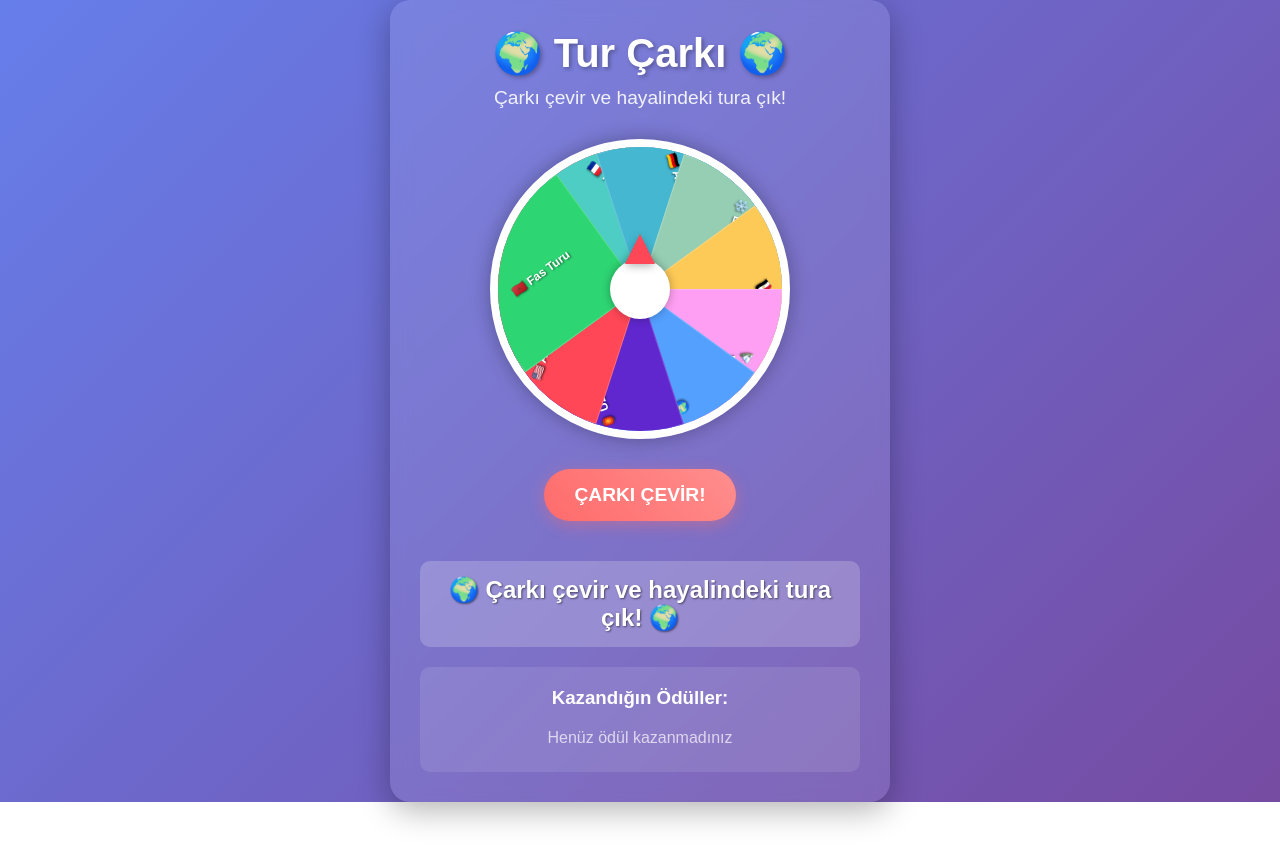
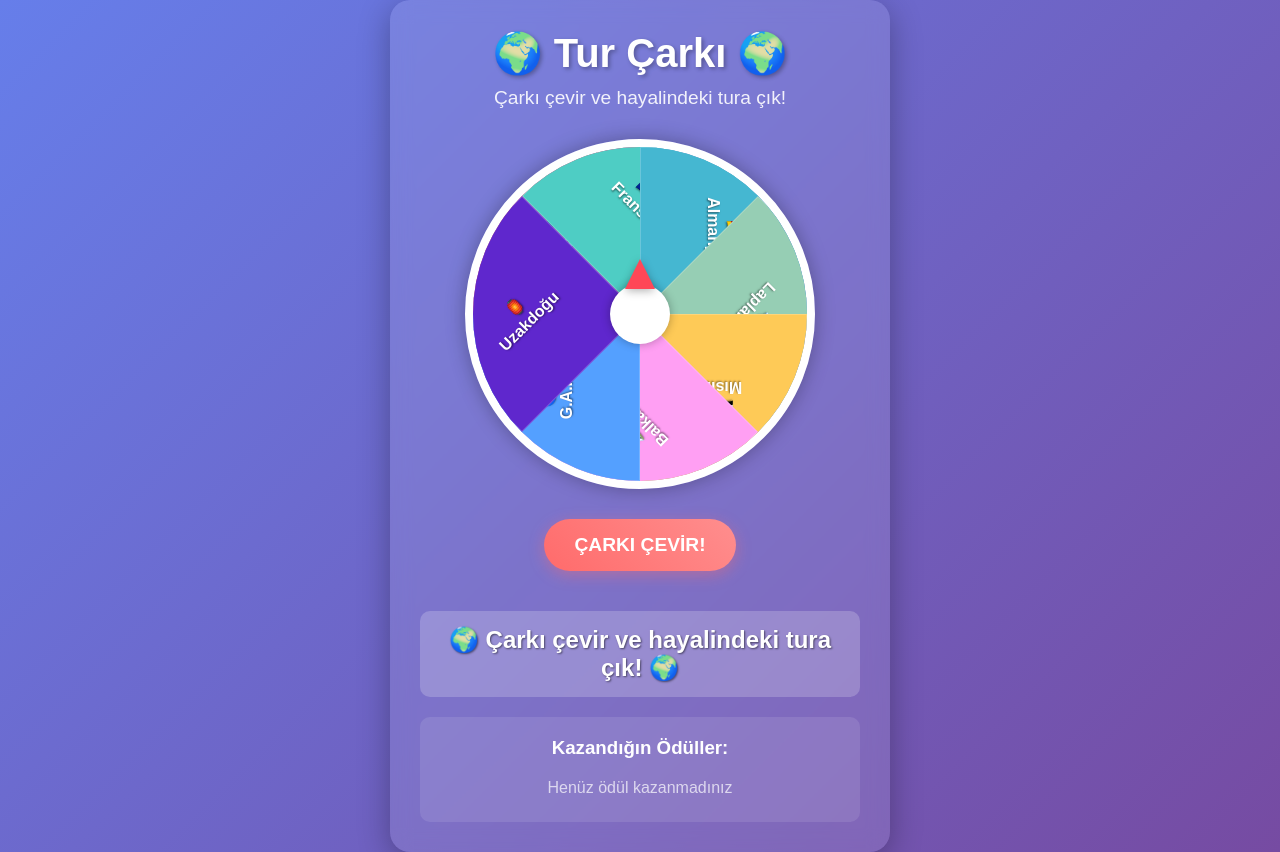
Before and after one commit to sezaidemirer/pronto_cark, a plain HTML site: page index.html in a window 1280 px wide. Before the commit the page ends 802 px from the top, so only its background shows below. Drawn offline with Linux system fonts and the light colour scheme.

Commit message:
Çark tasarımı düzeltildi - 8 bölüm, büyük yazı, daha okunabilir

```diff
--- a/index.html
+++ b/index.html
@@ -13,16 +13,14 @@
 
         <div class="wheel-container">
             <div class="wheel" id="wheel">
-                <div class="wheel-section" data-prize="İtalya Turu">🇮🇹 İtalya Turu</div>
-                <div class="wheel-section" data-prize="Fransa Turu">🇫🇷 Fransa Turu</div>
-                <div class="wheel-section" data-prize="Almanya Turu">🇩🇪 Almanya Turu</div>
-                <div class="wheel-section" data-prize="Lapland Turu">❄️ Lapland Turu</div>
-                <div class="wheel-section" data-prize="Mısır Turu">🇪🇬 Mısır Turu</div>
-                <div class="wheel-section" data-prize="Balkan Turu">🏔️ Balkan Turu</div>
-                <div class="wheel-section" data-prize="G.A.P Turu">🌍 G.A.P Turu</div>
-                <div class="wheel-section" data-prize="Uzakdoğu Turu">🏮 Uzakdoğu Turu</div>
-                <div class="wheel-section" data-prize="Amerika Turu">🇺🇸 Amerika Turu</div>
-                <div class="wheel-section" data-prize="Fas Turu">🇲🇦 Fas Turu</div>
+                <div class="wheel-section" data-prize="İtalya Turu">🇮🇹<br>İtalya</div>
+                <div class="wheel-section" data-prize="Fransa Turu">🇫🇷<br>Fransa</div>
+                <div class="wheel-section" data-prize="Almanya Turu">🇩🇪<br>Almanya</div>
+                <div class="wheel-section" data-prize="Lapland Turu">❄️<br>Lapland</div>
+                <div class="wheel-section" data-prize="Mısır Turu">🇪🇬<br>Mısır</div>
+                <div class="wheel-section" data-prize="Balkan Turu">🏔️<br>Balkan</div>
+                <div class="wheel-section" data-prize="G.A.P Turu">🌍<br>G.A.P</div>
+                <div class="wheel-section" data-prize="Uzakdoğu Turu">🏮<br>Uzakdoğu</div>
             </div>
             <div class="wheel-center">
                 <div class="wheel-pointer"></div>
--- a/script.js
+++ b/script.js
@@ -44,13 +44,13 @@ class WheelGame {
         // Normalize et (0-360 arası)
         const normalizedRotation = ((rotation % 360) + 360) % 360;
 
-        // Her bölüm 36 derece (360/10 = 36)
-        const sectionAngle = 36;
+        // Her bölüm 45 derece (360/8 = 45)
+        const sectionAngle = 45;
         const sectionIndex = Math.floor(normalizedRotation / sectionAngle);
 
         // Bölümleri al
         const sections = document.querySelectorAll('.wheel-section');
-        const winningSection = sections[9 - sectionIndex]; // Ters sırada hesapla (10 bölüm için 9'dan başla)
+        const winningSection = sections[7 - sectionIndex]; // Ters sırada hesapla (8 bölüm için 7'den başla)
         const prize = winningSection.getAttribute('data-prize');
 
         this.showResult(prize);
--- a/style.css
+++ b/style.css
@@ -39,8 +39,8 @@ p {
 
 .wheel-container {
     position: relative;
-    width: 300px;
-    height: 300px;
+    width: 350px;
+    height: 350px;
     margin: 0 auto 30px;
 }
 
@@ -64,22 +64,21 @@ p {
     align-items: center;
     justify-content: center;
     font-weight: bold;
-    font-size: 12px;
+    font-size: 16px;
     text-shadow: 1px 1px 2px rgba(0, 0, 0, 0.5);
+    line-height: 1.2;
     border: 1px solid rgba(255, 255, 255, 0.2);
 }
 
-/* Her bölüm için farklı renkler - 10 bölüm (36 derece aralıklarla) */
+/* Her bölüm için farklı renkler - 8 bölüm (45 derece aralıklarla) */
 .wheel-section:nth-child(1) { background: #ff6b6b; transform: rotate(0deg); }
-.wheel-section:nth-child(2) { background: #4ecdc4; transform: rotate(36deg); }
-.wheel-section:nth-child(3) { background: #45b7d1; transform: rotate(72deg); }
-.wheel-section:nth-child(4) { background: #96ceb4; transform: rotate(108deg); }
-.wheel-section:nth-child(5) { background: #feca57; transform: rotate(144deg); }
-.wheel-section:nth-child(6) { background: #ff9ff3; transform: rotate(180deg); }
-.wheel-section:nth-child(7) { background: #54a0ff; transform: rotate(216deg); }
-.wheel-section:nth-child(8) { background: #5f27cd; transform: rotate(252deg); }
-.wheel-section:nth-child(9) { background: #ff4757; transform: rotate(288deg); }
-.wheel-section:nth-child(10) { background: #2ed573; transform: rotate(324deg); }
+.wheel-section:nth-child(2) { background: #4ecdc4; transform: rotate(45deg); }
+.wheel-section:nth-child(3) { background: #45b7d1; transform: rotate(90deg); }
+.wheel-section:nth-child(4) { background: #96ceb4; transform: rotate(135deg); }
+.wheel-section:nth-child(5) { background: #feca57; transform: rotate(180deg); }
+.wheel-section:nth-child(6) { background: #ff9ff3; transform: rotate(225deg); }
+.wheel-section:nth-child(7) { background: #54a0ff; transform: rotate(270deg); }
+.wheel-section:nth-child(8) { background: #5f27cd; transform: rotate(315deg); }
 
 .wheel-center {
     position: absolute;
@@ -190,12 +189,12 @@ p {
     }
 
     .wheel-container {
-        width: 250px;
-        height: 250px;
+        width: 300px;
+        height: 300px;
     }
 
     .wheel-section {
-        font-size: 12px;
+        font-size: 14px;
     }
 
     h1 {
```
